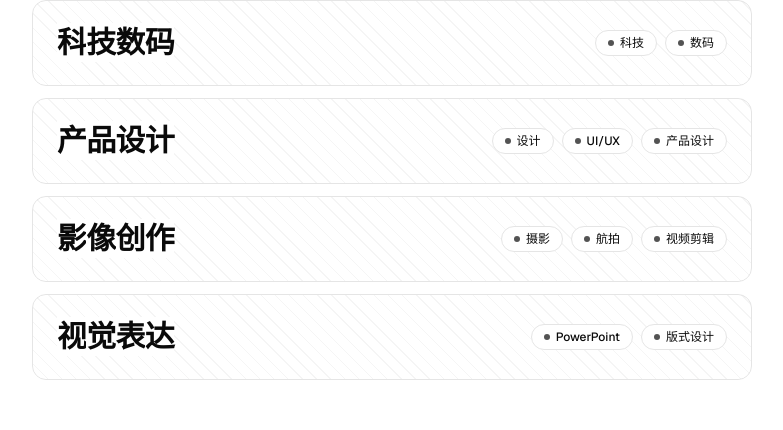
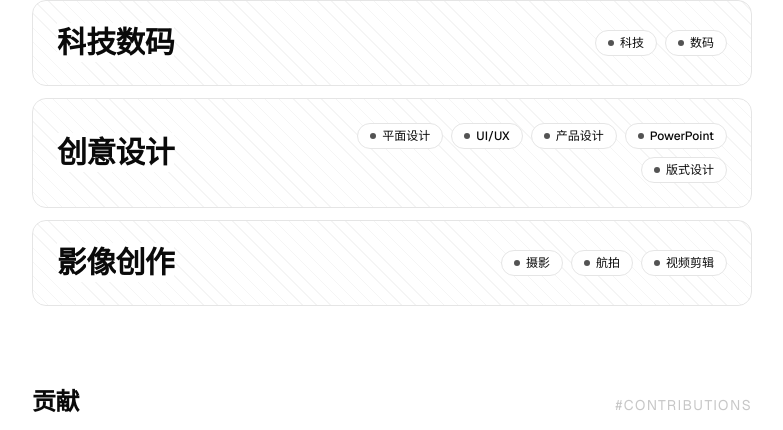
Before and after one commit to HanHanWeb/homepage, a Next.js app: page / in a window 1280 px wide. Shown: the part 919-1349 px from the top of the page, without its empty margins (248-1031 px from the left). Built offline with nearby package versions, Linux system fonts and the light colour scheme; a small style sheet from the web is missing.

Commit message:
feat: 专注领域标题与版式设计合并
- 我喜欢做什么更名为专注领域，英文右置 FOCUS
- 版式设计 PowerPoint/版式设计并入创意设计，移除视觉表达单行
- 主标题 3D 翻转统一为 bg-card 前景色，修复悬停变灰

```diff
--- a/src/components/services.tsx
+++ b/src/components/services.tsx
@@ -11,16 +11,12 @@ const ITEMS = [
     options: ["科技", "数码"],
   },
   {
-    title: "产品设计",
-    options: ["设计", "UI/UX", "产品设计"],
+    title: "创意设计",
+    options: ["平面设计", "UI/UX", "产品设计", "PowerPoint", "版式设计"],
   },
   {
     title: "影像创作",
     options: ["摄影", "航拍", "视频剪辑"],
-  },
-  {
-    title: "视觉表达",
-    options: ["PowerPoint", "版式设计"],
   },
 ];
 
```
